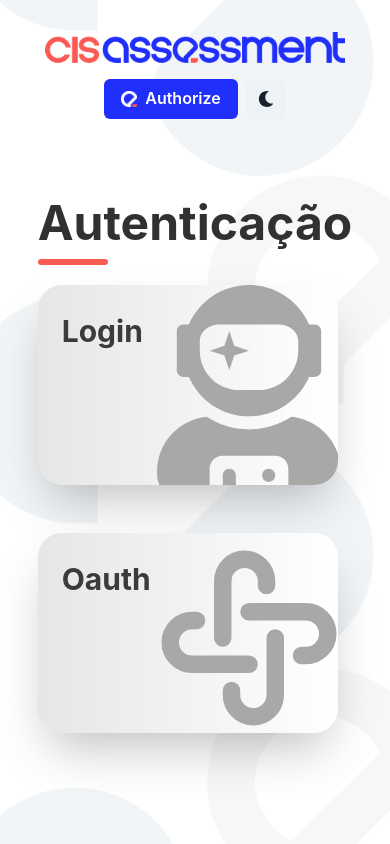
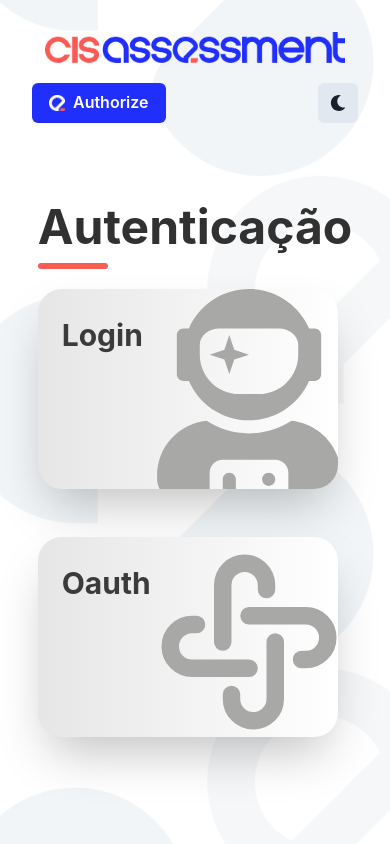
Before and after one commit to leguass7/cis-assessment-connect, a Next.js app: page / in a window 390 px wide. Built offline with nearby package versions, Linux system fonts and the light colour scheme.

Commit message:
Ajuste de responsividade

```diff
--- a/src/components/AssessmentBtn/indext.tsx
+++ b/src/components/AssessmentBtn/indext.tsx
@@ -19,7 +19,7 @@ export const AssessmentBtn = ({ click, showIcon = true, size = 'lg', title = 'Ci
 
   const bgColor = useColorModeValue('cisBlue', 'gray.700');
   const textColor = useColorModeValue('#ffff', '#ffff');
-  const hoverBgColor = useColorModeValue('gray.50', 'gray.900');
+  const hoverBgColor = useColorModeValue('gray.50', 'gray.800');
   const hoverTextColor = useColorModeValue('cisBlue', '#f0f0f0');
   const hoverBorderColor = useColorModeValue('#212ffc', '#ffff');
 
--- a/src/components/Header/index.tsx
+++ b/src/components/Header/index.tsx
@@ -13,7 +13,8 @@ export const Header: React.FC<Props> = () => {
   const { colorMode, toggleColorMode } = useColorMode();
   const router = useRouter();
 
-  const colorbtn = useColorModeValue('gray.100', 'gray.700');
+  const colorbtn = useColorModeValue('gray.200', 'gray.700');
+  const hoverColor = useColorModeValue('gray.300', 'gray.600');
 
   const handleAuthorizeClick = () => {
     router.push('/authorize');
@@ -34,7 +35,7 @@ export const Header: React.FC<Props> = () => {
             <Link href="/">
               <Image alt="Logo" src={logoCis.src} width={{ base: 300, md: 400 }} _hover={{ cursor: 'pointer' }} />
             </Link>
-            <Flex gap={2} width="100%" marginTop={{ base: 4, md: 0 }} justify={{ base: 'center', md: 'end' }}>
+            <Flex gap={2} width="100%" marginTop={{ base: 5, md: 0 }} justify={{ base: 'space-between', md: 'end' }}>
               {router.pathname !== '/' && (
                 <IconButton aria-label="Go back" icon={<FaArrowLeft />} onClick={handleBackClick} display={{ base: 'flex', md: 'none' }} />
               )}
@@ -43,6 +44,7 @@ export const Header: React.FC<Props> = () => {
                 background={colorbtn}
                 onClick={toggleColorMode}
                 aria-label="Toggle dark mode"
+                _hover={{ backgroundColor: hoverColor }}
                 icon={colorMode === 'light' ? <FaMoon /> : <FaSun />}
               />
             </Flex>
```
